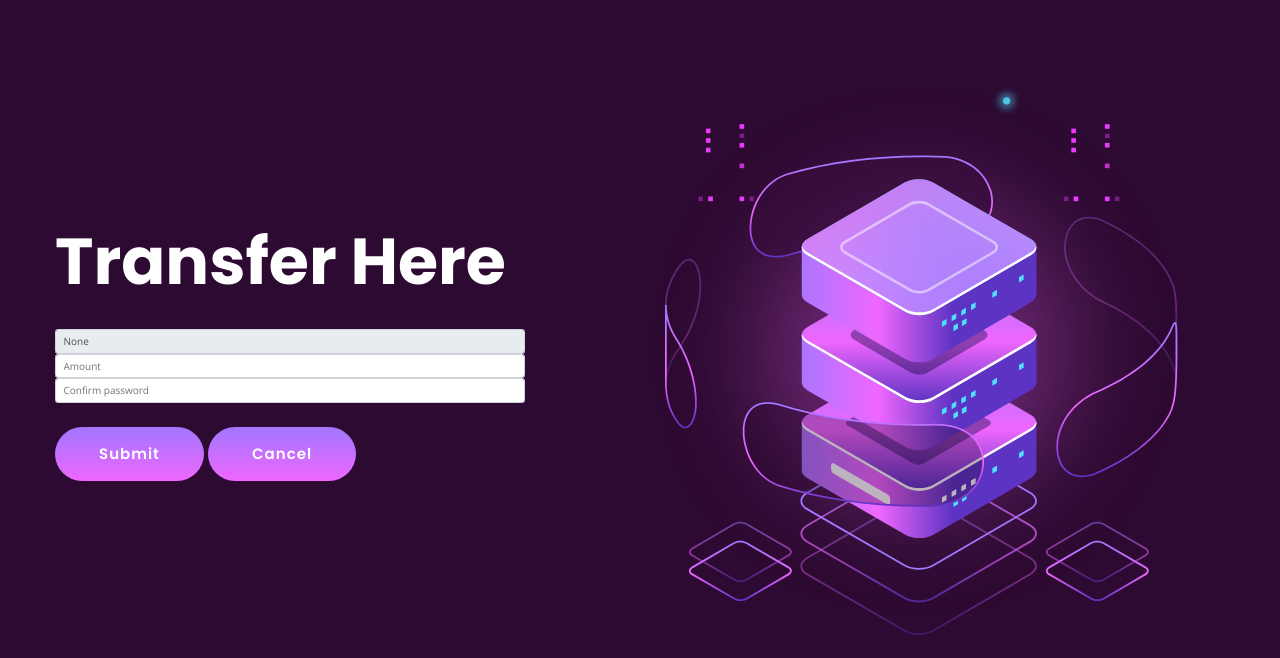
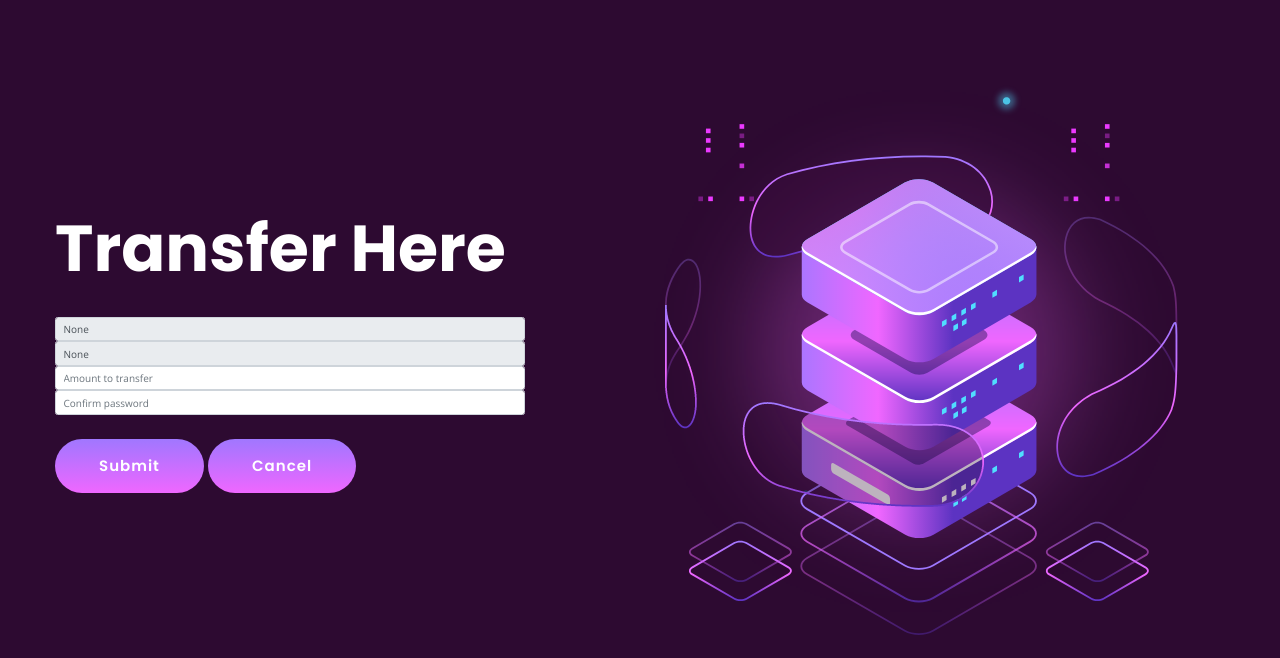
Before and after one commit to NgoDucHan/Epayment, a Flask app: page /transfer in a window 1280 px wide. Shown: the part 99-757 px from the top of the page. Run offline with Flask 2, Linux system fonts and the light colour scheme; the visitor is signed in with stand-in values (Sample User, id 1); data comes from the database, SQL or seed files in the repository; some libraries are stand-ins or nearby versions.

Commit message:
add missing files

```diff
--- a/app/main.py
+++ b/app/main.py
@@ -80,9 +80,10 @@
     sucmsg = ""
     wallet = None
     account_id = request.args.get("account_id")
+    account_name = request.args.get("account_name")
     id = request.form.get("account_id")
 
-    account = dao.get_account_by_id(account_id=account_id)
+    # account = None
     if request.method == 'POST':
         amount = request.form.get("amount")
         frag = float(amount)
@@ -91,7 +92,7 @@
         password = str(hashlib.md5(password.strip().encode("utf-8")).hexdigest())
 
         account_id = request.args.get("account_id")
-        account = dao.get_account_by_id(account_id=account_id)
+        account = dao.get_account_by_id(account_id=id)
 
         if password == current_user.password:
             if amount:
@@ -108,7 +109,8 @@
                     errmsg = "Amount must be more than 1000!"
         else:
             errmsg = "Password is incorrect!"
-    return render_template("transfer.html", sucmsg=sucmsg, wallet=wallet, errmsg=errmsg, account_id=account_id)
+    return render_template("transfer.html", sucmsg=sucmsg, wallet=wallet,
+                           errmsg=errmsg, account_id=account_id, account_name=account_name)
 
 
 @app.route("/transaction/withdraw", methods=['get', 'post'])
--- a/app/templates/transfer.html
+++ b/app/templates/transfer.html
@@ -6,7 +6,10 @@
         <form method="post" action="{{ url_for('transfer')}}">
             <div class="form-input">
                 <input readonly class="form-control" type="text" name="account_id" value="{{ account_id }}">
-                <input class="form-control" type="text" name="amount" placeholder="Amount" required>
+
+                <input readonly class="form-control" type="text" name="account_name" value="{{ account_name }}">
+
+                <input class="form-control" type="text" name="amount" placeholder="Amount to transfer" required>
                 <input class="form-control" type="password" name="password" placeholder="Confirm password" required>
                 <br/>
             </div>
@@ -14,7 +17,7 @@
                 <p class="text-success" data-animation="fadeInLeft" data-delay=".8s">{{ sucmsg }}</p>
             {% endif %}
             {% if wallet %}
-                <p data-animation="fadeInLeft" data-delay=".8s">Balance Amount: {{ wallet.balance_amount }}</p>
+                <p data-animation="fadeInLeft" data-delay=".8s">Your Balance Amount: {{ wallet.balance_amount }}</p>
             {% endif %}
             {% if errmsg %}
                 <p class="text-danger" data-animation="fadeInLeft" data-delay=".8s">{{ errmsg }}</p>
```
Also changed, not shown: app/templates/search_transfer.html (+4 -4 lines).
